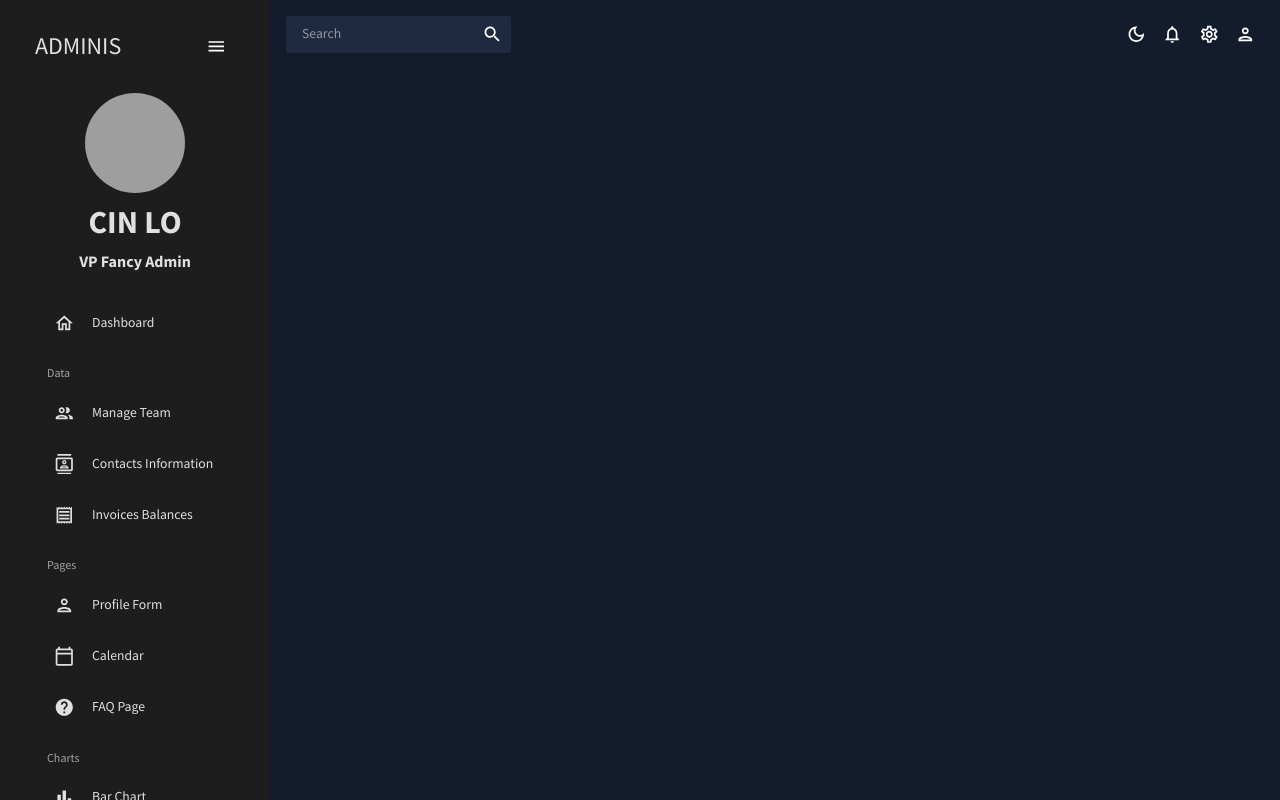
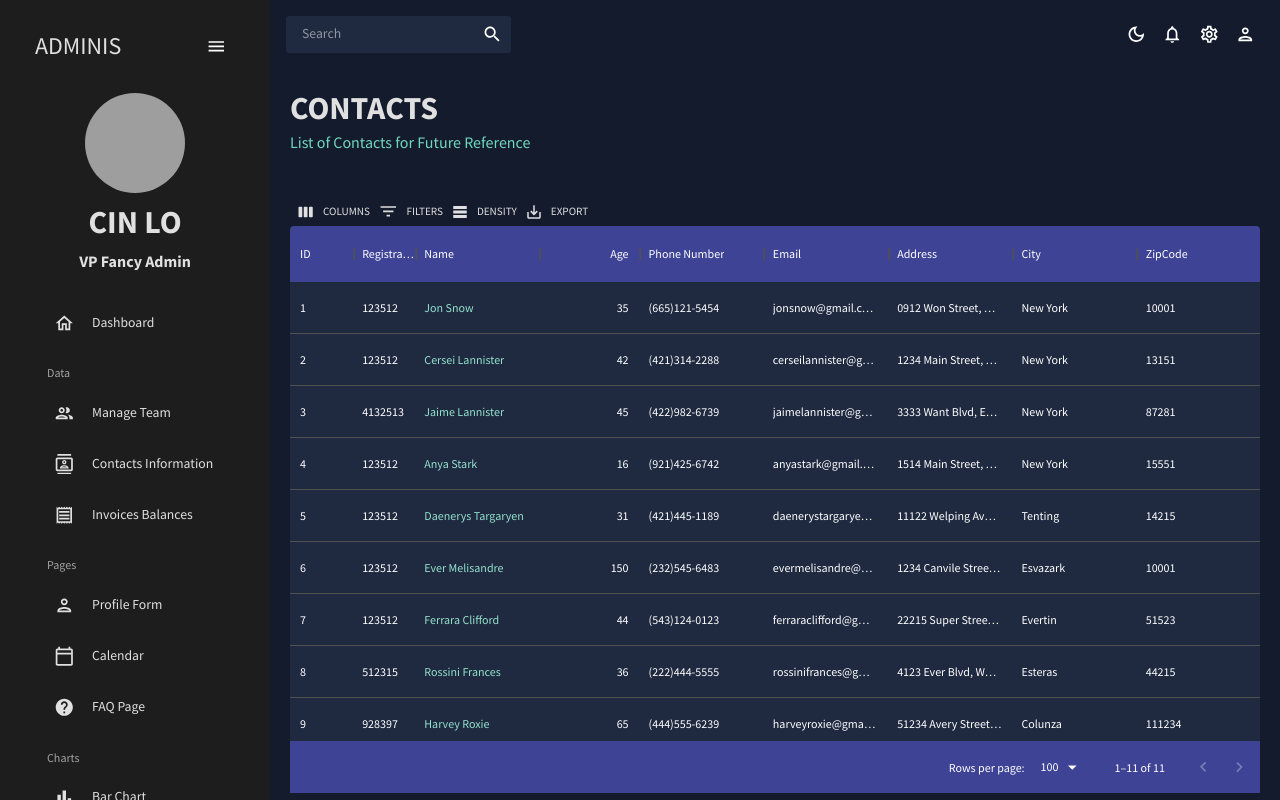
Before and after one commit to CinLo82/reactDashboardApp, a React (Create React App) app: page /contacts in a window 1280 px wide. Built offline with nearby package versions, Linux system fonts and the light colour scheme; grey boxes are pictures that could not be loaded.

Commit message:
creando page de contacts

```diff
--- a/src/App.js
+++ b/src/App.js
@@ -6,7 +6,7 @@
 import Dashboard from './scenes/dashboard';
 import Team from './scenes/team';
 //import Invoices from './scenes/invoices';
-//import Contacts from './scenes/contacts';
+import Contacts from './scenes/contacts';
 //import Bar from './scenes/bar';
 //import Form from './scenes/form';
 //import Line from './scenes/line';
@@ -29,7 +29,7 @@
             <Routes>
               <Route path='/' element={<Dashboard />} />
               <Route path='/team' element={<Team />} />
-              {/* <Route path='/contacts' element={<Contacts />} /> */}
+              <Route path='/contacts' element={<Contacts />} />
               {/* <Route path='/invoices' element={<Invoices />} /> */}
               {/* <Route path='/bar' element={<Bar />} /> */}
               {/* <Route path='/form' element={<Form />} /> */}
--- /dev/null
+++ b/src/scenes/contacts/index.js
@@ -0,0 +1,100 @@
+import { Box } from "@mui/material";
+import { tokens } from '../../theme';
+import { DataGrid, GridToolbar } from "@mui/x-data-grid";
+import { mockDataContacts } from '../../data/mockData';
+import Header from '../../components/Header';
+import { useTheme } from "@mui/material";
+
+const Contacts = () => {
+    const theme = useTheme();
+    const colors = tokens(theme.palette.mode);
+
+    const columns = [
+        { field: 'id', headerName: 'ID', flex: 0.5 },
+        { field: 'registrarId', headerName: 'Registrar ID', flex: 0.5 },
+        {
+            field: 'name',
+            headerName: 'Name',
+            flex: 1,
+            cellClassName: 'name-column--cell',
+        },
+        {
+            field: 'age',
+            headerName: 'Age',
+            type: 'number',
+            headerAligh: 'left',
+            aligh: 'left',
+        },
+        {
+            field: 'phone',
+            headerName: 'Phone Number',
+            flex: 1,
+        },
+        {
+            field: 'email',
+            headerName: 'Email',
+            flex: 1,
+        },
+        {
+            field: 'address',
+            headerName: 'Address',
+            flex: 1,
+        },
+        {
+            field: 'city',
+            headerName: 'City',
+            flex: 1,
+        },
+        {
+            field: 'zipCode',
+            headerName: 'ZipCode',
+            flex: 1,
+        },
+    ];
+
+    return (
+        <Box m='20px' >
+            <Header title='CONTACTS' subtitle='List of Contacts for Future Reference' />
+            <Box
+                m='40px 0 0 0'
+                height='75vh'
+                sx={{
+                    '& .MuiDataGrid-root': {
+                        border: 'none',
+                    },
+                    '& .MuiDataGrid-cell': {
+                        borderBottom: 'none',
+                    },
+                    '& .name-column--cell': {
+                        color: colors.greenAccent[300],
+                    },
+                    '& .MuiDataGrid-columnHeaders': {
+                        backgroundColor: colors.blueAccent[700],
+                        borderBottom: 'none'
+                    },
+                    '& .MuiDataGrid-virtualScroller': {
+                        backgroundColor: colors.primary[400],
+                    },
+                    '& .MuiDataGrid-footerContainer': {
+                        borderTop: 'none',
+                        backgroundColor: colors.blueAccent[700],
+                    },
+                    '& .MuiCheckbox-root': {
+                        color: `${colors.greenAccent[200]} !important`,
+                    },
+                    '& .MuiDataGrid-toolbarContainer .MuiButton-text': {
+                        color: `${colors.grey[100]} !important`,
+                    },
+                }}
+            >
+                <DataGrid
+                    rows={mockDataContacts}
+                    columns={columns}
+                    components={{ Toolbar: GridToolbar }}
+                />
+            </Box>
+        </Box>
+    );
+}
+
+export default Contacts;
```
